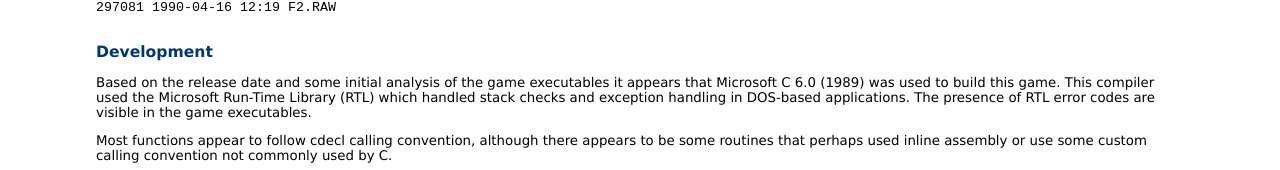
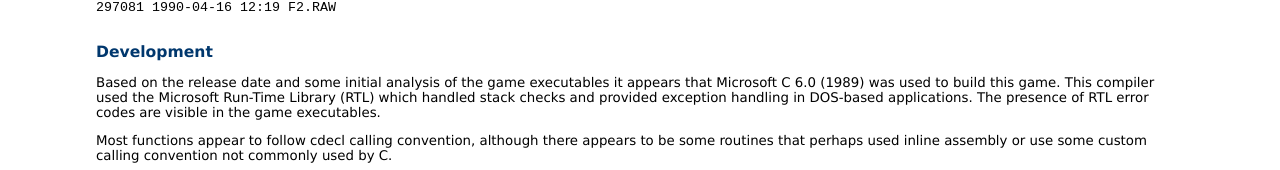
Before and after one commit to devinsmith/fod, a plain HTML site: page docs/intro.html in a window 1280 px wide. Shown: the part 538-708 px from the top of the page. Drawn offline with Linux system fonts and the light colour scheme.

```diff
--- a/docs/intro.html
+++ b/docs/intro.html
@@ -45,7 +45,7 @@
 
     <p>Based on the release date and some initial analysis of the game executables it appears that Microsoft
     C 6.0 (1989) was used to build this game.  This compiler used the Microsoft Run-Time Library (RTL) which
-    handled stack checks and exception handling in DOS-based applications. The presence of RTL error codes
+    handled stack checks and provided exception handling in DOS-based applications. The presence of RTL error codes
     are visible in the game executables.</p>
 
     <p>Most functions appear to follow cdecl calling convention, although there appears to be some routines
```
Also changed, not shown: 1 other file.
